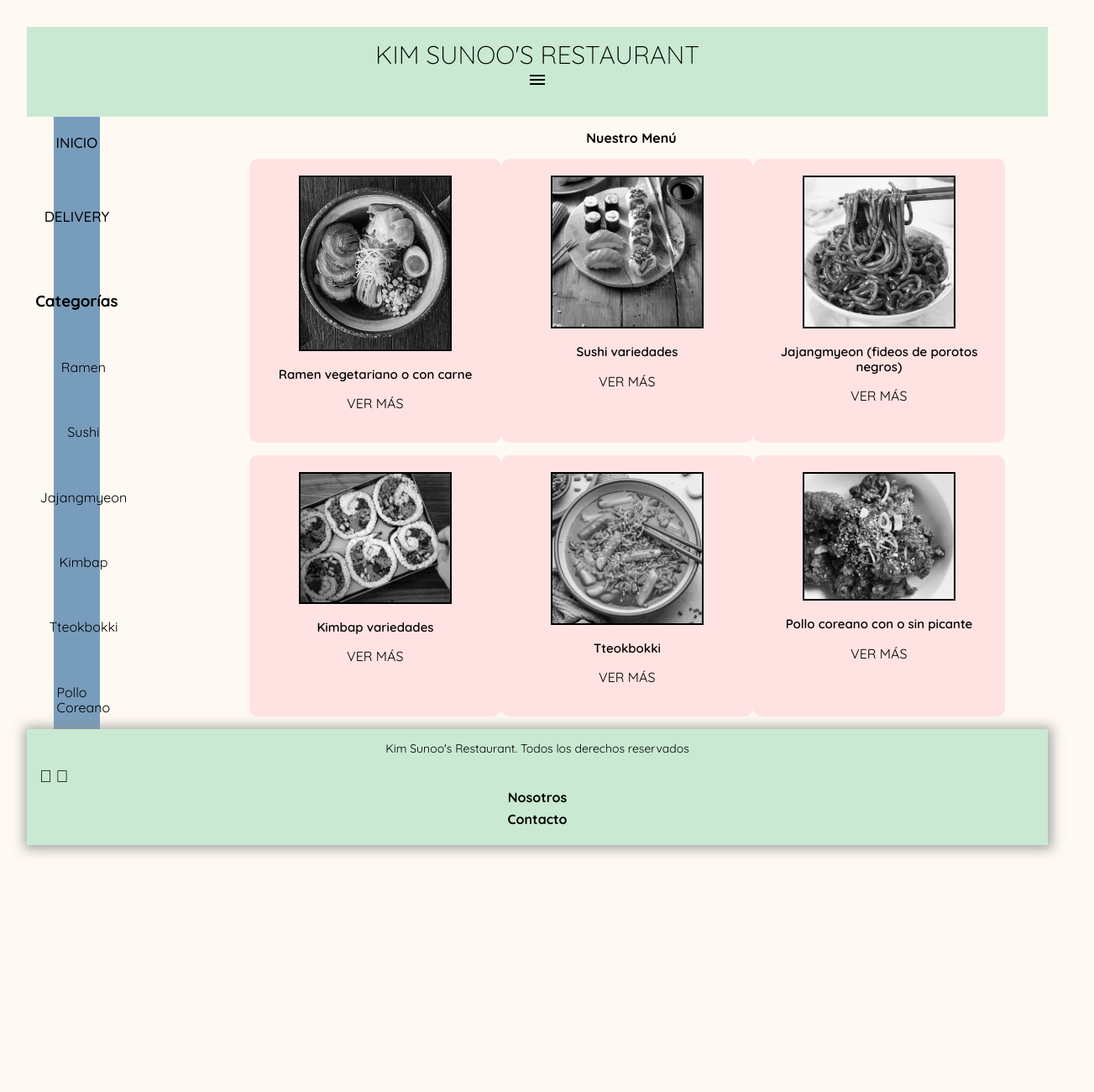
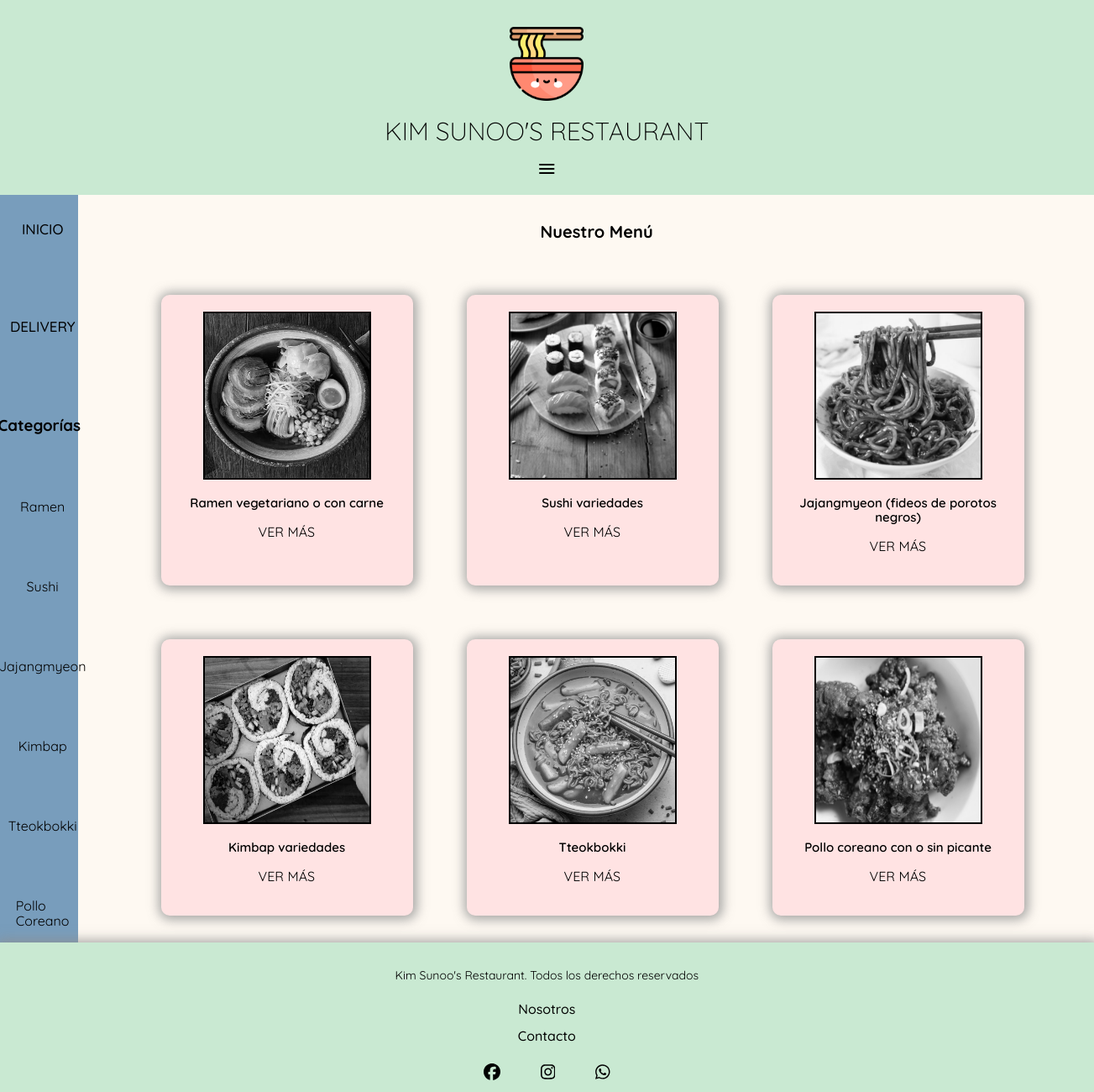
Before and after one commit to Mangellch/animacion_css, a plain HTML site: page index.html in a window 1280 px wide. Shown: the top 1300 px of the page at 84% size, 1303 px wide, since content can reach past the window. Before the commit the page ends 1038 px from the top, so only its background shows below. Drawn offline with nearby package versions, Linux system fonts and the light colour scheme.

Commit message:
ajustando la version escritorio

```diff
--- a/assets/css/style.css
+++ b/assets/css/style.css
@@ -28,47 +28,7 @@ html {
     font-weight: 600;
 }
 
-  .header {
-    text-align: center;
-    font-size: 10px;
-    padding-top: 1rem;
-  }
-
-  .segundo__titulo {
-    padding: 1rem;
-    margin-right: 25px;
-    font-size: 16px;
-    text-align: center;
-
-  }
-
-  nav {
-    display: none;
-
-  }
-
-  .menu {
-    display: flex;
-    flex-direction: column;
-    cursor: pointer;
-    margin-bottom: 1rem;
-
-  }
-
-  .nav__texto {
-    font-weight: 600;
-    font-size: 17px;
-  }
-
-  .nav__categorias {
-    margin-left: 1rem;
-  }
-
-  .titulo__categorias {
-    margin-top: 1rem;
-  }
-
-  main {
+main {
     display: grid;
     grid-template-columns: 1fr;
     grid-template-areas:
@@ -77,22 +37,55 @@ html {
         "footer footer";
     }
 
-  .header {
+/*header*/
+    .logo {
+    width: 5.5rem;
+    text-align: left;
+  }
+
+    .header {
+    text-align: center;
+    font-size: 10px;
+    padding-top: 1rem;
     grid-area: header;
     background-color: var(--verdePastel);
   }
 
+  .segundo__titulo {
+    padding: 1rem;
+    margin-right: 25px;
+    font-size: 16px;
+    text-align: center;
+  }
 
-
-  nav {
+  /*nav*/
+  .nav {
+    display: none;
     grid-area: nav;
   }
 
-  footer {
-    grid-area: footer;
+  .nav__texto {
+    font-weight: 600;
+    font-size: 17px;
   }
 
+  .titulo__categorias {
+    margin-top: 1rem;
+  }
 
+  .toggle_menu {
+    display: flex;
+    flex-direction: column;
+    cursor: pointer;
+    margin-top: 1rem;
+  }
+
+/*seccion cards*/
+
+.seccion__cards {
+    grid-area: section;
+    margin-right: 35px;
+}
   .cards {
     grid-area: section;
   }
@@ -105,12 +98,7 @@ html {
     padding: 20px;
     text-align: center;
     margin-bottom: 15px;
-
-}
-
-.seccion__cards {
-    grid-area: section;
-    margin-right: 35px;
+    box-shadow: 1px 1px 13px 4px rgba(143, 143, 143, 0.77);
 }
 
 .card__imagen {
@@ -127,6 +115,7 @@ html {
     font-weight: 600;
 }
 
+/*boton*/
 .boton {
     display: flex;
     align-items: center;
@@ -138,30 +127,55 @@ html {
     margin: 1rem auto;
 }
 
+/*footer*/
 
 .footer {
+    grid-area: footer;
     padding: 15px;
     background-color: var(--verdePastel);
     box-shadow: 1px 1px 13px 4px rgba(143, 143, 143, 0.77);
 }
 
-.texto__footer {
+.logo__footer {
+    width: 50px;
+    margin: 1rem;
+}
+
+.titulo__footer {
     text-align: center;
     font-size: 14px;
     margin-bottom: 1rem;
 }
 
-.texto__nav {
+.footer__contenido {
     display: flex;
     flex-direction: column;
+}
+
+.texto__nav {
     text-align: center;
     margin: 7px;
     font-weight: bold;
 }
 
+.cont__footer {
+    display: flex;
+    justify-content: center;
+}
+
+.iconos__footer {
+    display: flex;
+    align-items: center;
+    justify-content: center;
+    gap: 2rem;
+    cursor: pointer;
+    margin-top: 10px;
+}
+
+
 /* Versión tablet */
 @media (min-width: 576px) {
-    .contenedor {
+    main {
         display: grid;
         grid-template-columns: 1fr 2fr;
         grid-template-areas:
@@ -176,6 +190,10 @@ html {
         background-color: var(--verdePastel);
         width: 100%; /* Ancho total de la pantalla */
         padding: 1rem; /* Ajusta el padding para espaciar el contenido */
+    }
+
+    .toggle_menu {
+        display: none;
     }
 
      /* barra de navegación */
@@ -207,7 +225,7 @@ html {
     }
 
     /*Menu*/
-    .menu{
+    .toggle_menu{
         display: flex;
     }
 
@@ -217,21 +235,65 @@ html {
 
 /*Version escritorio*/
 @media (min-width: 992px) {
-    .contenedor {
+    main {
         display: grid;
         grid-template-columns: 1fr 2fr;
         grid-template-areas:
             "header header"
             "nav section"
             "footer footer";
-        margin-left: 2rem;
-        margin: 2rem;
     }
 
-    .menu {
+    /*header*/
+    .logo {
+        margin: 1rem;
+    }
+
+    .toggle_menu {
         display: none;
     }
 
+    h1 {
+        text-align: center;
+        text-transform: uppercase;
+        font-weight: 300;
+        font-size: 30px;
+        color: var(--colorTitulo);
+        display: flex;
+        justify-content: center;
+        flex-grow: 1;
+        margin: 0;
+    }
+
+    .segundo__titulo {
+        padding: 2rem;
+        margin-right: 25px;
+        font-size: 20px;
+        text-align: center;
+      }
+
+    /*nav*/
+    nav {
+        display: flex;
+        flex-direction: column;
+        background-color: var(--colorPrincipal);
+        width: 65%;
+        padding: 60px;
+      }
+
+    .nav__texto {
+        margin-left: 8px;
+        margin-top: 10px;
+        text-transform: uppercase;
+        font-weight: 500;
+        transition: background-color 0.3s, color 0.3s, border-radius 0.3s;
+    }
+
+    .nav__categorias {
+        margin-left: 8px;
+    }
+
+    /*boton*/
     .boton {
         display: flex;
         align-items: center;
@@ -248,39 +310,20 @@ html {
         background-color: var(--colorPrincipal);
     }
 
-    nav {
-        display: flex;
-        flex-direction: column;
-        gap: 15px;
-        margin-left: 2rem;
-        background-color: var(--colorPrincipal);
-        width: 22%;
-        padding: 60px;
-      }
-
-    .nav__texto {
-        padding: px;
-        text-transform: uppercase;
-        font-weight: 500;
-        transition: background-color 0.3s, color 0.3s, border-radius 0.3s;
+    /*Cards*/
+    .seccion__cards {
+        display: grid;
+        grid-template-columns: repeat(3, 1fr); /* Escritorio: 3 columnas */
     }
 
-    h1 {
-        text-align: center;
-        text-transform: uppercase;
-        font-weight: 300;
-        font-size: 30px;
-        color: var(--colorTitulo);
-        display: flex;
-        justify-content: center;
-        flex-grow: 1;
-        margin: 0;
+    .card {
+        margin: 2rem;
+        box-shadow: 1px 1px 13px 4px rgba(143, 143, 143, 0.77);
     }
 
-    /*Cards*/
-
     .card__imagen {
-        width: 70%;
+        width: 200px;
+        height: 200px;
         border: 2px solid #000;
         margin-left: auto;
         margin-right: auto;
@@ -293,19 +336,42 @@ html {
         filter: grayscale(0%); /* Cambia a color al pasar el cursor */
     }
 
-    .seccion__cards {
-        display: grid;
-        grid-template-columns: repeat(3, 1fr); /* Escritorio: 3 columnas */
+    /*footer*/
+    .footer {
+        grid-area: footer;
+        padding: 15px;
+        background-color: var(--verdePastel);
+        box-shadow: 1px 1px 13px 4px rgba(143, 143, 143, 0.77);
     }
 
-    .texto__footer {
+    .titulo__footer {
         text-align: center;
+        font-size: 14px;
+        margin: 1rem;
     }
+
+    .footer__contenido {
+        text-align: center;
+        margin-bottom: 1rem;
+    }
+
+    .texto__nav {
+        text-align: center;
+        margin: 7px;
+        font-weight: 500;
+    }
+
+    .cont__footer {
+        display: flex;
+        justify-content: center;
+    }
+
+    .iconos__footer {
+        display: flex;
+        cursor: pointer;
+        justify-content: center;
+        gap: 3rem;
+        margin-top: 10px;
+    }
+
 }
-
-@media (min-width: 576px) {
-
-    .menu {
-        display: none; /* Oculta el ícono hamburguesa en pantallas grandes */
-    }
-}
--- a/index.html
+++ b/index.html
@@ -12,16 +12,13 @@
     <link href="https://fonts.googleapis.com/css2?family=Quicksand:wght@300..700&display=swap" rel="stylesheet">
     <!--Icono-->
     <link rel="stylesheet" href="https://fonts.googleapis.com/css2?family=Material+Symbols+Outlined:opsz,wght,FILL,GRAD@20..48,100..700,0..1,-50..200&icon_names=menu" />
-    <!--Font Awesome-->
-    <link rel="stylesheet" href="https://cdnjs.cloudflare.com/ajax/libs/font-awesome/6.6.0/css/all.min.css">
-
-</head>
 <body>
 
-    <main class="contenedor">
+    <main>
         <header class="header">
+            <img class="logo" src="assets/images/logo.png" alt="logo pagina">
             <h1 class="titulo"> Kim Sunoo's Restaurant </h1>
-            <span class="material-symbols-outlined menu">
+            <span class="material-symbols-outlined toggle_menu">
                 menu
             </span>
         </header>
@@ -94,12 +91,24 @@
 
 
             <footer class="footer">
-                <p class="texto__footer"> Kim Sunoo's Restaurant. Todos los derechos reservados </p>
-                <p class="iconos_footer"><i class="fa-brands fa-whatsapp fa-lg icono"></i> <i class="fa-brands fa-instagram fa-lg icono"></i> </p>
-                    <div class="nav__footer">
+                <p class="titulo__footer"> Kim Sunoo's Restaurant. Todos los derechos reservados
+                </p>
+                <div class="footer__contenido">
                     <a class="texto__nav" href="#">Nosotros</a>
                     <a class="texto__nav" href="#">Contacto</a>
-                    </div>
+                </div>
+
+                <div class="iconos__footer">
+                    <!--facebook icon-->
+                    <svg xmlns="http://www.w3.org/2000/svg" height="20" width="20" viewBox="0 0 512 512"><path d="M512 256C512 114.6 397.4 0 256 0S0 114.6 0 256C0 376 82.7 476.8 194.2 504.5V334.2H141.4V256h52.8V222.3c0-87.1 39.4-127.5 125-127.5c16.2 0 44.2 3.2 55.7 6.4V172c-6-.6-16.5-1-29.6-1c-42 0-58.2 15.9-58.2 57.2V256h83.6l-14.4 78.2H287V510.1C413.8 494.8 512 386.9 512 256h0z"/></svg>
+
+                    <!--Instagram icon-->
+                    <svg xmlns="http://www.w3.org/2000/svg" height="20" width="17.5" viewBox="0 0 448 512"><path d="M224.1 141c-63.6 0-114.9 51.3-114.9 114.9s51.3 114.9 114.9 114.9S339 319.5 339 255.9 287.7 141 224.1 141zm0 189.6c-41.1 0-74.7-33.5-74.7-74.7s33.5-74.7 74.7-74.7 74.7 33.5 74.7 74.7-33.6 74.7-74.7 74.7zm146.4-194.3c0 14.9-12 26.8-26.8 26.8-14.9 0-26.8-12-26.8-26.8s12-26.8 26.8-26.8 26.8 12 26.8 26.8zm76.1 27.2c-1.7-35.9-9.9-67.7-36.2-93.9-26.2-26.2-58-34.4-93.9-36.2-37-2.1-147.9-2.1-184.9 0-35.8 1.7-67.6 9.9-93.9 36.1s-34.4 58-36.2 93.9c-2.1 37-2.1 147.9 0 184.9 1.7 35.9 9.9 67.7 36.2 93.9s58 34.4 93.9 36.2c37 2.1 147.9 2.1 184.9 0 35.9-1.7 67.7-9.9 93.9-36.2 26.2-26.2 34.4-58 36.2-93.9 2.1-37 2.1-147.8 0-184.8zM398.8 388c-7.8 19.6-22.9 34.7-42.6 42.6-29.5 11.7-99.5 9-132.1 9s-102.7 2.6-132.1-9c-19.6-7.8-34.7-22.9-42.6-42.6-11.7-29.5-9-99.5-9-132.1s-2.6-102.7 9-132.1c7.8-19.6 22.9-34.7 42.6-42.6 29.5-11.7 99.5-9 132.1-9s102.7-2.6 132.1 9c19.6 7.8 34.7 22.9 42.6 42.6 11.7 29.5 9 99.5 9 132.1s2.7 102.7-9 132.1z"/></svg>
+
+                    <!--Whatsapp icon-->
+                    <svg xmlns="http://www.w3.org/2000/svg" height="20" width="17.5" viewBox="0 0 448 512"><path d="M380.9 97.1C339 55.1 283.2 32 223.9 32c-122.4 0-222 99.6-222 222 0 39.1 10.2 77.3 29.6 111L0 480l117.7-30.9c32.4 17.7 68.9 27 106.1 27h.1c122.3 0 224.1-99.6 224.1-222 0-59.3-25.2-115-67.1-157zm-157 341.6c-33.2 0-65.7-8.9-94-25.7l-6.7-4-69.8 18.3L72 359.2l-4.4-7c-18.5-29.4-28.2-63.3-28.2-98.2 0-101.7 82.8-184.5 184.6-184.5 49.3 0 95.6 19.2 130.4 54.1 34.8 34.9 56.2 81.2 56.1 130.5 0 101.8-84.9 184.6-186.6 184.6zm101.2-138.2c-5.5-2.8-32.8-16.2-37.9-18-5.1-1.9-8.8-2.8-12.5 2.8-3.7 5.6-14.3 18-17.6 21.8-3.2 3.7-6.5 4.2-12 1.4-32.6-16.3-54-29.1-75.5-66-5.7-9.8 5.7-9.1 16.3-30.3 1.8-3.7 .9-6.9-.5-9.7-1.4-2.8-12.5-30.1-17.1-41.2-4.5-10.8-9.1-9.3-12.5-9.5-3.2-.2-6.9-.2-10.6-.2-3.7 0-9.7 1.4-14.8 6.9-5.1 5.6-19.4 19-19.4 46.3 0 27.3 19.9 53.7 22.6 57.4 2.8 3.7 39.1 59.7 94.8 83.8 35.2 15.2 49 16.5 66.6 13.9 10.7-1.6 32.8-13.4 37.4-26.4 4.6-13 4.6-24.1 3.2-26.4-1.3-2.5-5-3.9-10.5-6.6z"/></svg>
+                    <!--Aclaracion: No se veian los iconos de font awesome como normalmente se hacía, asi que lo ocupé con svg-->
+                </div>
             </footer>
     </main>
 
```
Also changed, not shown: assets/images/logo.png (added).
